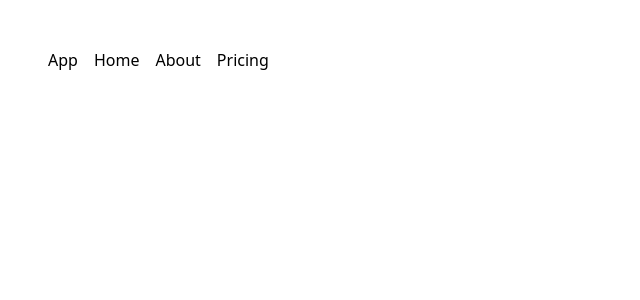
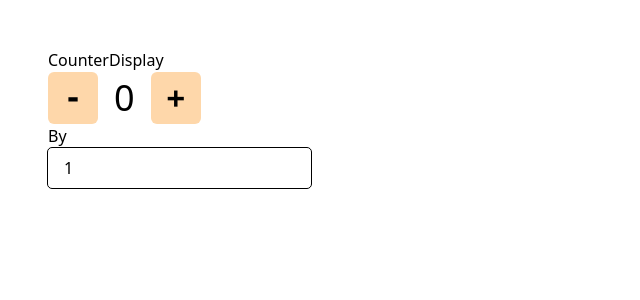
Before and after one commit to vietan0/scraps-static-automated-tests, a React (Vite) app: page / in a window 1280 px wide. Shown: the top 300 px of the page, without its empty margins (0-640 px from the left). Built offline with nearby package versions, Linux system fonts and the light colour scheme.

Commit message:
feat: add custom hooks tests

```diff
--- a/src/App.tsx
+++ b/src/App.tsx
@@ -1,15 +1,9 @@
-import { Link, Outlet } from 'react-router-dom';
+import CounterDisplay from './test-custom-hooks/CounterDisplay';
 
 export default function App() {
   return (
     <div className="p-12" id="App">
-      <div className="flex gap-4">
-        <Link to="/">App</Link>
-        <Link to="/home">Home</Link>
-        <Link to="/about">About</Link>
-        <Link to="/pricing">Pricing</Link>
-      </div>
-      <Outlet />
+      <CounterDisplay />
     </div>
   );
 }
--- /dev/null
+++ b/src/test-custom-hooks/CounterDisplay.tsx
@@ -0,0 +1,46 @@
+import { useState } from 'react';
+
+import useCounter from './useCounter';
+
+export default function CounterDisplay() {
+  const { count, increment, decrement } = useCounter();
+  const [by, setBy] = useState(1);
+  return (
+    <div>
+      <h1>CounterDisplay</h1>
+      <div className="flex gap-4 items-center">
+        <button
+          onClick={decrement}
+          className="px-4 font-bold font-mono text-3xl py-2 bg-orange-200 rounded-md"
+        >
+          -
+        </button>
+        <span data-testid="count" className="text-4xl">
+          {count}
+        </span>
+        <button
+          onClick={increment}
+          className="px-4 font-bold font-mono text-3xl py-2 bg-orange-200 rounded-md"
+        >
+          +
+        </button>
+      </div>
+
+      <form onSubmit={(e) => e.preventDefault()}>
+        <label htmlFor="by">By</label>
+        <br />
+        <input
+          className="px-4 py-2 rounded outline outline-1"
+          type="number"
+          id="by"
+          value={by}
+          onChange={(e) => {
+            const val = +e.target.value;
+            setBy(val > 1 ? val : 1);
+          }}
+          min={1}
+        />
+      </form>
+    </div>
+  );
+}
--- /dev/null
+++ b/src/test-custom-hooks/useCounter.ts
@@ -0,0 +1,12 @@
+import { useState } from 'react';
+
+export default function useCounter(args?: { init?: number; by?: number }) {
+  const init = args?.init || 0;
+  const by = args?.by || 1;
+  const [count, setCount] = useState(init);
+
+  const increment = () => setCount((p) => p + by);
+  const decrement = () => setCount((p) => p - by);
+
+  return { count, increment, decrement };
+}
```
Also changed, not shown: 1 other file (tests, documents, lock files or other folders).
